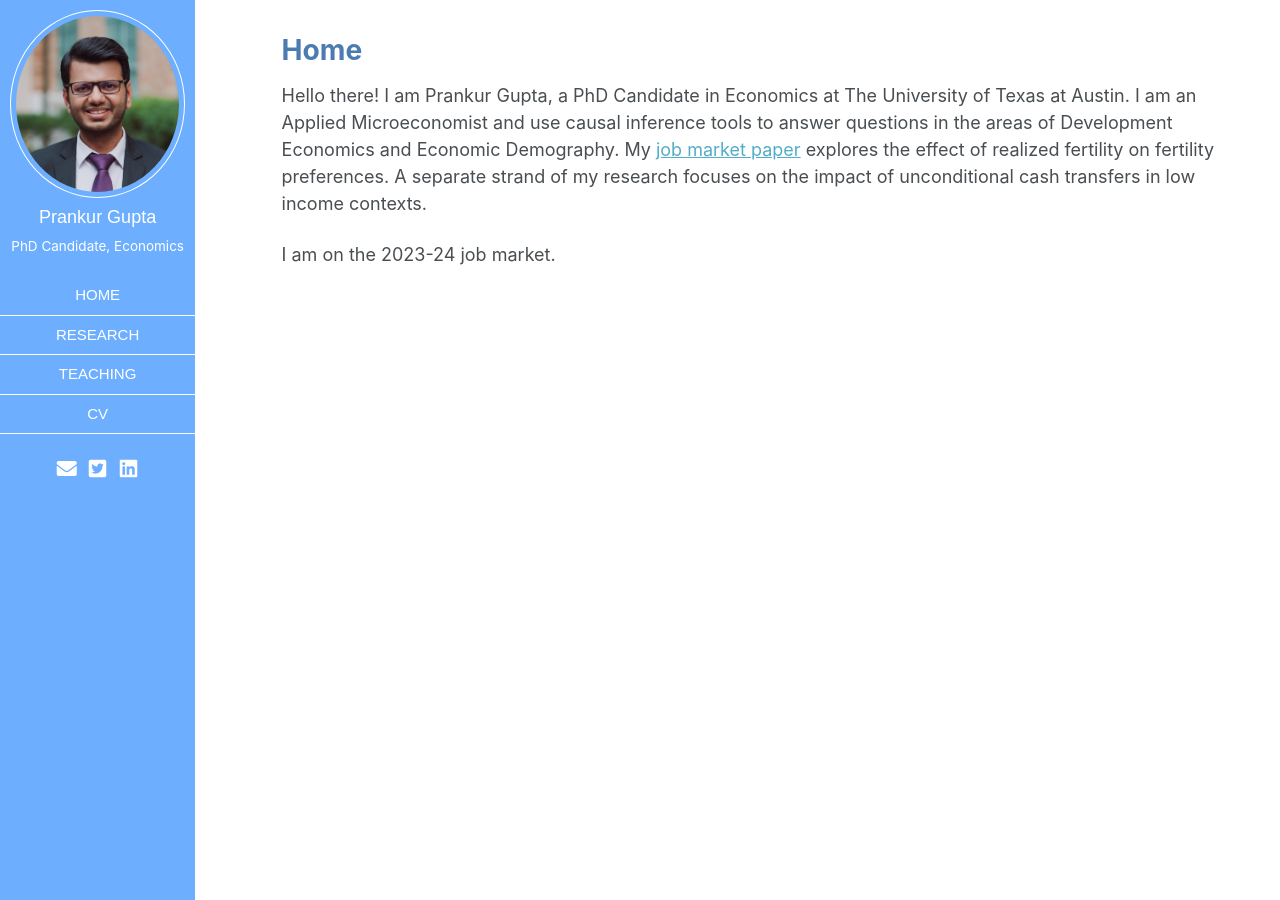
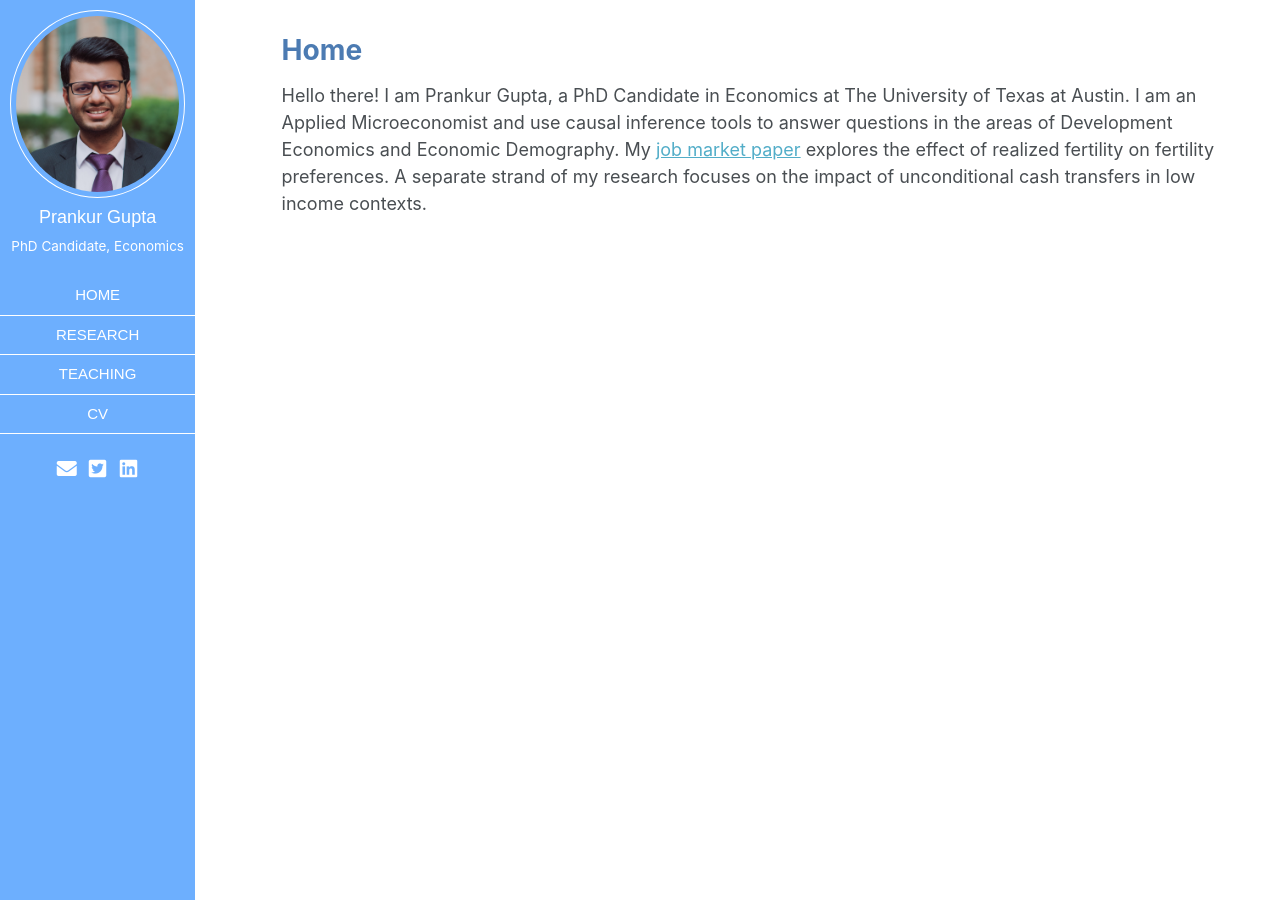
Before and after one commit to prankur432/prankur432.github.io, a Jekyll site: the page built from _pages/home.md, in a window 1280 px wide. Built offline with Jekyll 4.4.1, drawn with Linux system fonts in a browser that asks for light colours.

Commit message:
Update home.md
Update Status

```diff
--- a/_pages/home.md
+++ b/_pages/home.md
@@ -8,5 +8,3 @@ author_profile: true #this is the sidebar argument (author_profile)
 
 
 Hello there! I am Prankur Gupta, a PhD Candidate in Economics at The University of Texas at Austin. I am an Applied Microeconomist and use causal inference tools to answer questions in the areas of Development Economics and Economic Demography. My <a href="https://raw.githubusercontent.com/prankur432/public-docs/main/DesiredFertility_Gupta_JMP.pdf" target="_blank" rel="noopener noreferrer">job market paper</a> explores the effect of realized fertility on fertility preferences. A separate strand of my research focuses on the impact of unconditional cash transfers in low income contexts.
-
-I am on the 2023-24 job market.
```
